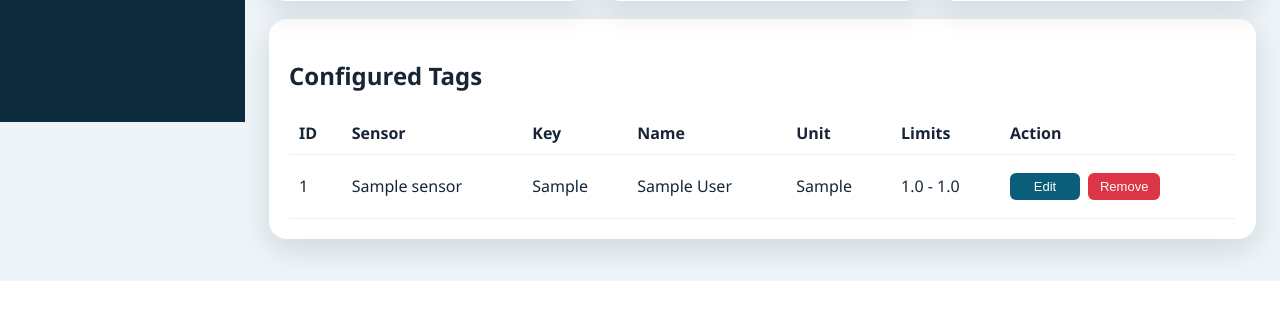
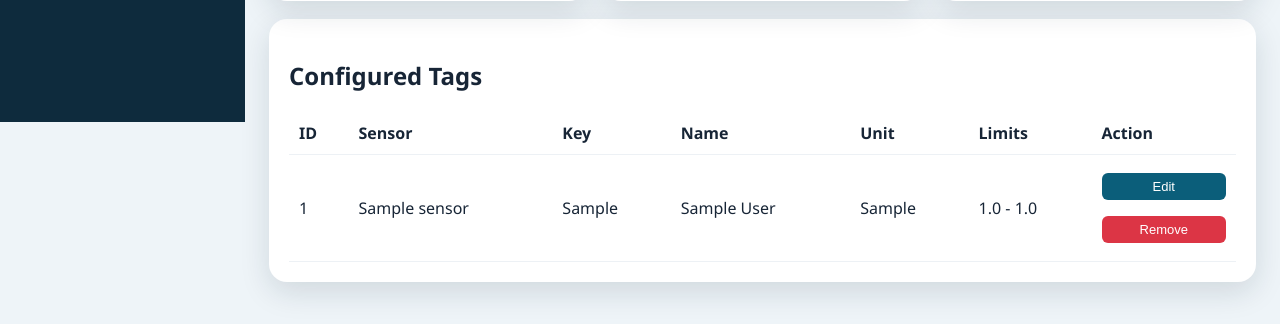
Before and after one commit to mkrishna9394-lab/ServexlIOT, a FastAPI app: page /devices in a window 1280 px wide. Shown: the part 678-1002 px from the top of the page. Before the commit the page ends 959 px from the top, so only its background shows below. Run offline with FastAPI, Linux system fonts and the light colour scheme; tables that the repository leaves empty hold one stand-in row (values such as "Sample post").

Commit message:
Update devices page and ignore log files

```diff
--- a/app/templates/devices.html
+++ b/app/templates/devices.html
@@ -66,7 +66,7 @@
 																	<td>{{t.unit}}</td>
 																	<td>{{t.low_limit}} - {{t.high_limit}}</td>
 																	<td>
-																		<div class="action-buttons">
+
 																		<button
 																			type="button"
 																			class="btn-edit"
```
Also changed, not shown: 1 other file.
